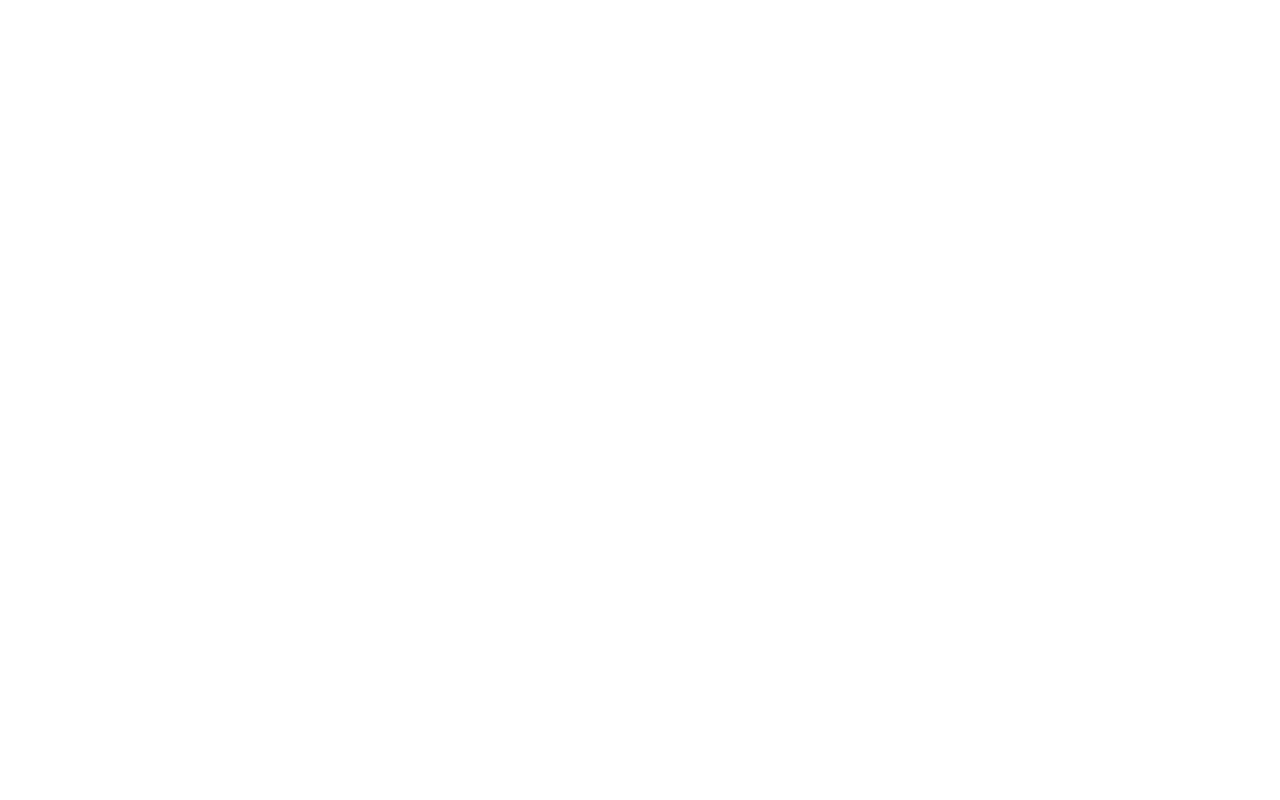
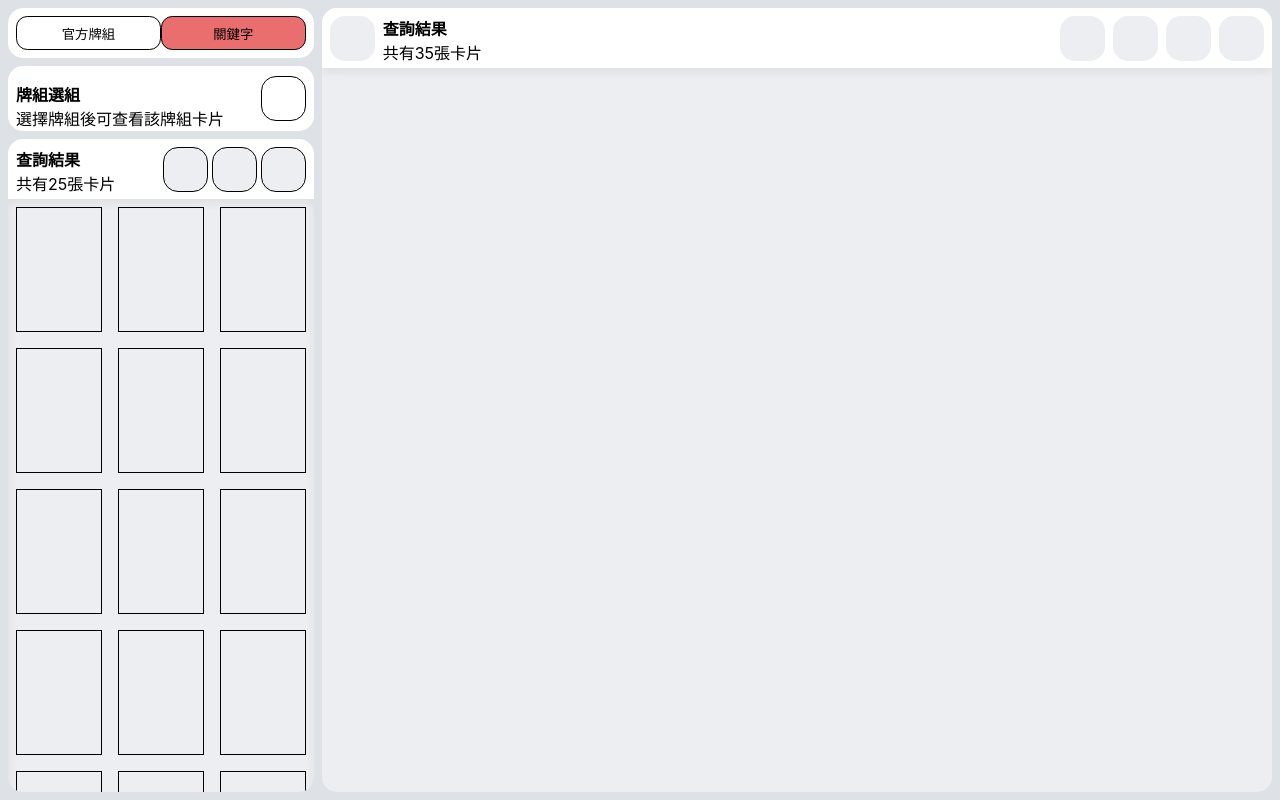
Before and after one commit to benzhub/Pokemon-Show, a plain HTML site: page index.html in a window 1280 px wide. Drawn offline with Linux system fonts and the light colour scheme; the site is published under a folder, as on GitHub Pages, so addresses that start at the root find nothing.

Commit message:
package.json homepage

```diff
--- a/index.html
+++ b/index.html
@@ -1 +1 @@
-<!doctype html><html lang="en"><head><meta charset="utf-8"/><link rel="icon" href="/favicon.ico"/><meta name="viewport" content="width=device-width,initial-scale=1"/><meta name="theme-color" content="#000000"/><meta name="description" content="Web site created using create-react-app"/><link rel="apple-touch-icon" href="/logo192.png"/><link rel="manifest" href="/manifest.json"/><title>React App</title><script defer="defer" src="/static/js/main.720f4f8a.js"></script><link href="/static/css/main.5d46d90c.css" rel="stylesheet"></head><body><noscript>You need to enable JavaScript to run this app.</noscript><div id="root"></div><script>let vh=.01*window.innerHeight;document.documentElement.style.setProperty("--vh",`${vh}px`)</script></body></html>
+<!doctype html><html lang="en"><head><meta charset="utf-8"/><link rel="icon" href="./favicon.ico"/><meta name="viewport" content="width=device-width,initial-scale=1"/><meta name="theme-color" content="#000000"/><meta name="description" content="Web site created using create-react-app"/><link rel="apple-touch-icon" href="./logo192.png"/><link rel="manifest" href="./manifest.json"/><title>React App</title><script defer="defer" src="./static/js/main.720f4f8a.js"></script><link href="./static/css/main.5d46d90c.css" rel="stylesheet"></head><body><noscript>You need to enable JavaScript to run this app.</noscript><div id="root"></div><script>let vh=.01*window.innerHeight;document.documentElement.style.setProperty("--vh",`${vh}px`)</script></body></html>
```
Also changed, not shown: asset-manifest.json.
